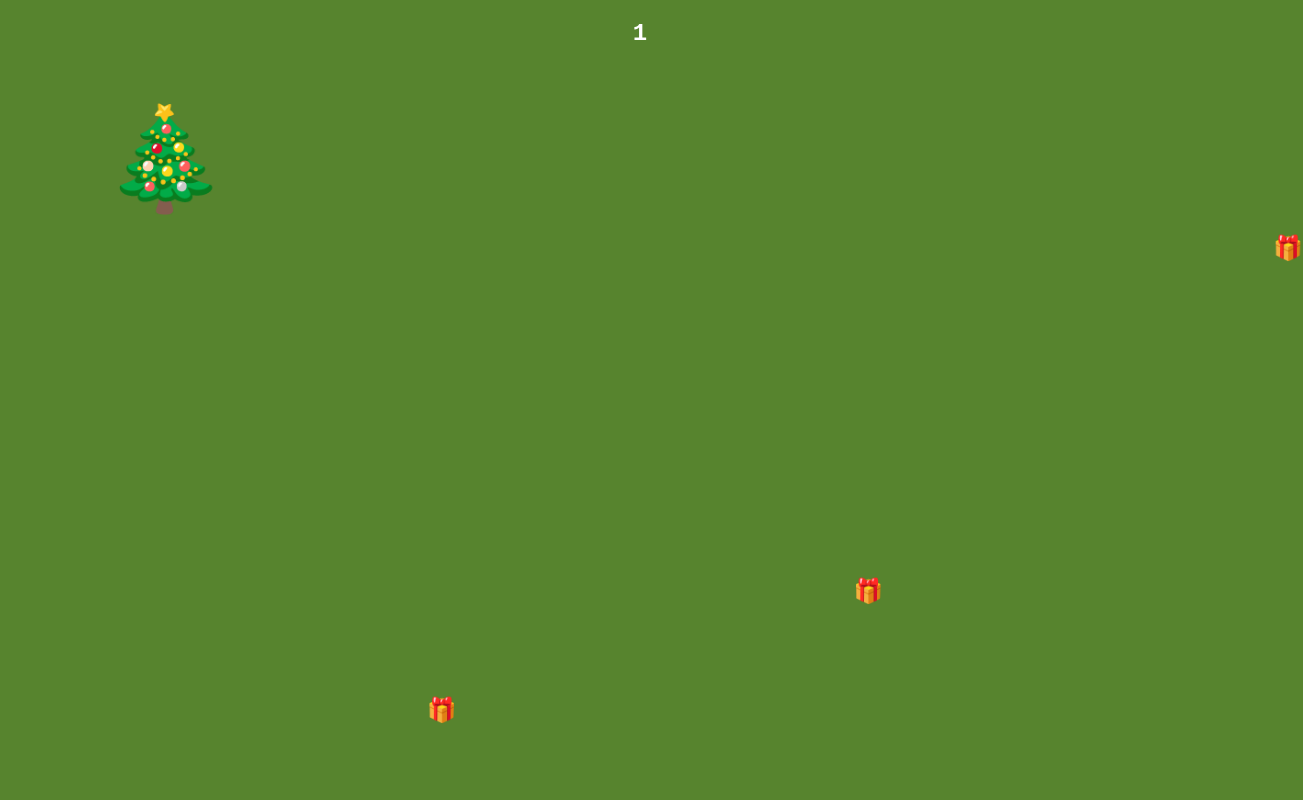
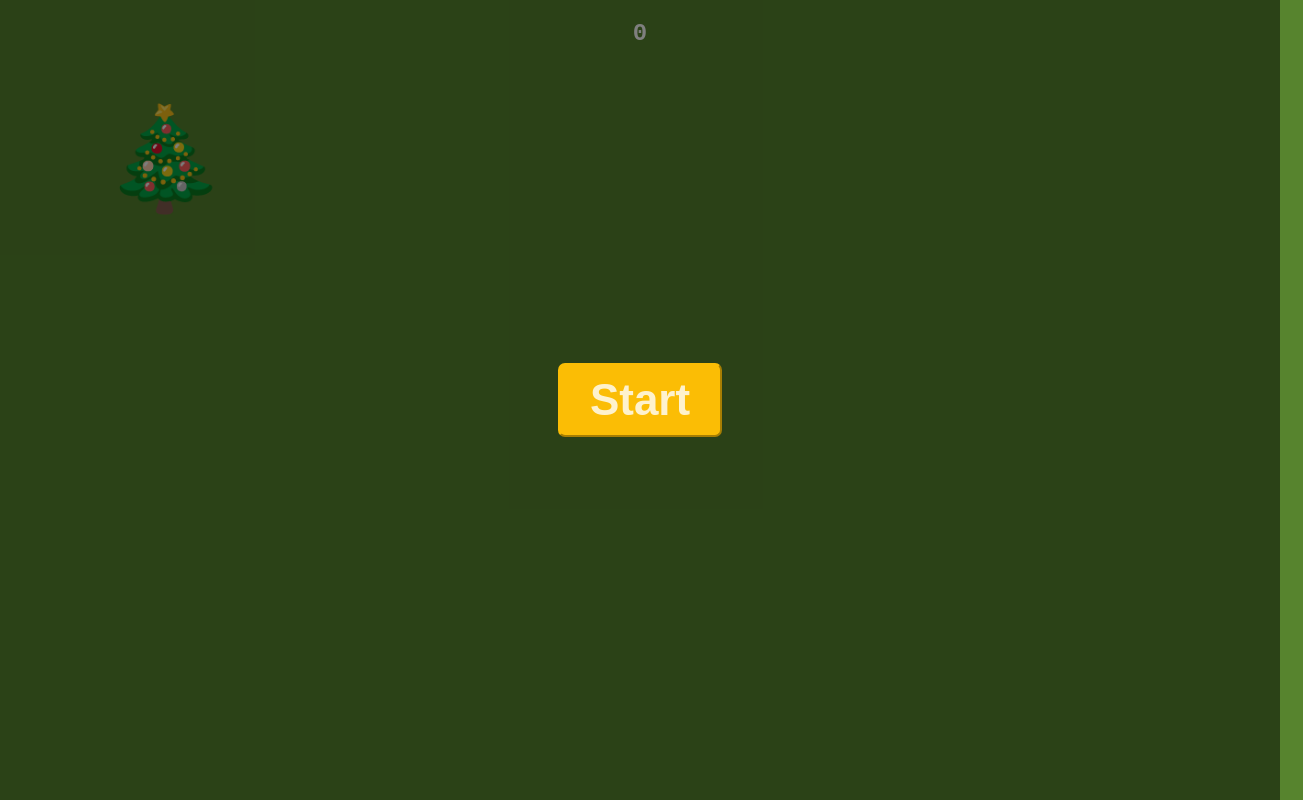
Before and after one commit to Mindaugas-Jacionis/christmas-2k18-game, a plain HTML site: page index.html in a window 1280 px wide. Shown: the whole page, 1303 px wide, since content can reach past the window. Drawn offline with Linux system fonts and the light colour scheme.

Commit message:
Add start screen

```diff
--- a/index.css
+++ b/index.css
@@ -1,3 +1,7 @@
+* {
+  transition: all 0.3s ease-out;
+}
+
 html,
 body {
   padding: 0;
@@ -7,6 +11,22 @@ body {
 
 body {
   background: #57842e;
+}
+
+button {
+  font-size: 44px;
+  font-weight: 700;
+  padding: 10px 30px;
+  background: #fbbd05;
+  border-radius: 7px;
+  color: rgba(255, 255, 255, 0.8);
+  border-color: #fbbd05;
+  cursor: pointer;
+}
+
+button:hover {
+  background: #fff;
+  color: rgba(251, 189, 5, 0.8);
 }
 
 #app {
@@ -55,3 +75,15 @@ body {
   font-size: 24px;
   font-weight: 700;
 }
+
+.Overlay {
+  background: rgba(0, 0, 0, 0.5);
+  position: absolute;
+  top: 0;
+  bottom: 0;
+  left: 0;
+  right: 0;
+  display: flex;
+  align-items: center;
+  justify-content: center;
+}
--- a/index.js
+++ b/index.js
@@ -104,8 +104,26 @@
     }, interval);
   };
 
+  const renderStart = () => {
+    const overlay = document.createElement("div");
+    const startButton = document.createElement("button");
+
+    overlay.className = "Overlay";
+    overlay.appendChild(startButton);
+
+    startButton.type = "button";
+    startButton.textContent = "Start";
+
+    app.appendChild(overlay);
+
+    startButton.addEventListener("click", () => {
+      overlay.remove();
+      startGame();
+    });
+  };
+
   render();
-  window.addEventListener("load", startGame);
+  window.addEventListener("load", renderStart);
   document.addEventListener("keydown", handleControls);
   document.addEventListener("keyup", () => {
     console.log();
```
